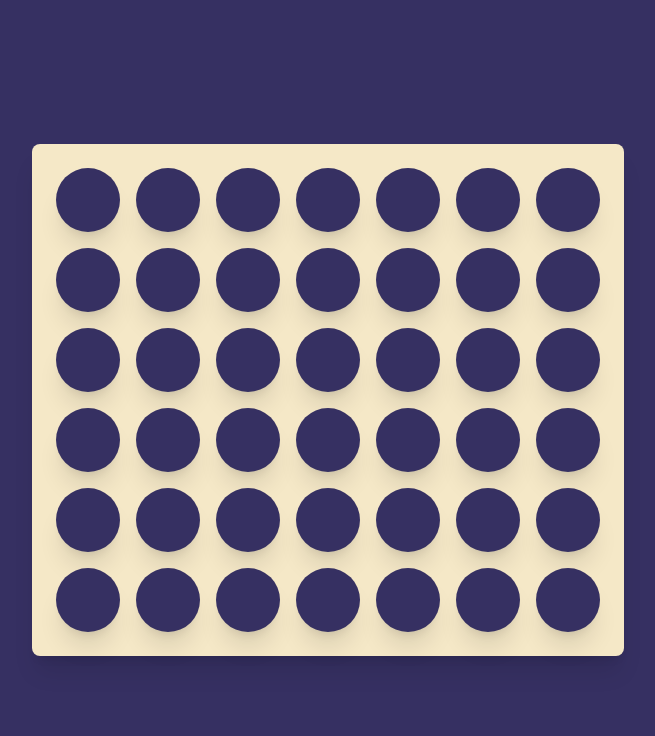
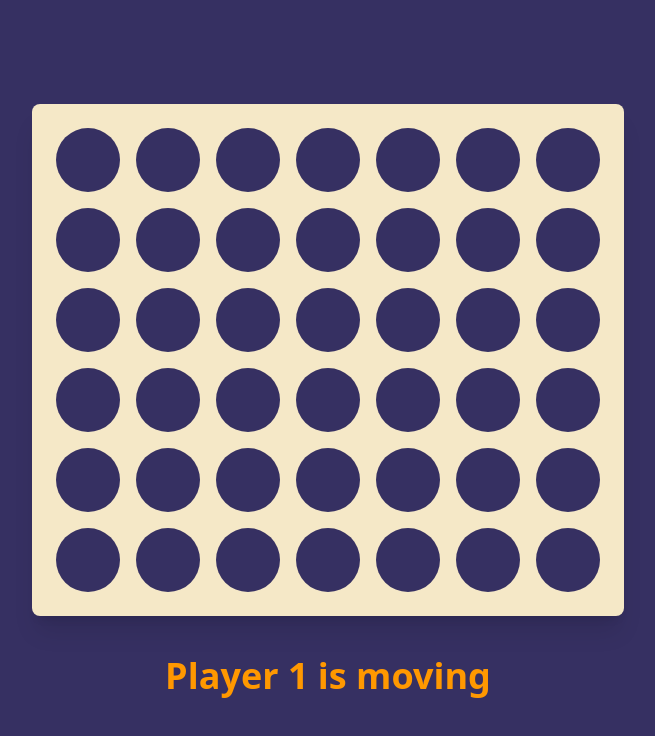
Before and after one commit to Vladyslav-Davydenko/Connect-Four-Game, a React (Vite) app in the folder connect-four/: page /game in a window 1280 px wide. Shown: the top 736 px of the page, without its empty margins (312-967 px from the left). Built offline with nearby package versions, Linux system fonts and the light colour scheme.

Commit message:
Some styling and animations

```diff
--- a/connect-four/src/views/components/slots/BoardSlot.tsx
+++ b/connect-four/src/views/components/slots/BoardSlot.tsx
@@ -16,22 +16,22 @@ export default function BoardSlot({
   onClickCallback,
 }: Props): JSX.Element {
   const outerClasses = clsx({
-    "size-16 rounded-full relative shadow-xl": true,
-    "bg-dark-blue": ch === "",
+    "size-16 rounded-full relative animate-drop_down": ch !== "",
     "bg-red": ch === "X",
     "bg-yellow": ch === "O",
   });
   const innerClasses = clsx({
     "size-12 rounded-full absolute inset-2 shadow-inner": ch !== "",
-    "bg-dark-blue": ch === "",
     "bg-red": ch === "X",
     "bg-yellow": ch === "O",
   });
 
   return (
     <div onClick={() => onClickCallback(x, y)}>
-      <div className={outerClasses}>
-        <div className={innerClasses}></div>
+      <div className="size-16 rounded-full bg-dark-blue">
+        <div className={outerClasses}>
+          <div className={innerClasses}></div>
+        </div>
       </div>
     </div>
   );
--- a/connect-four/src/views/pages/game/GamePage.tsx
+++ b/connect-four/src/views/pages/game/GamePage.tsx
@@ -15,22 +15,47 @@ export function GamePage(): JSX.Element {
   ]);
   const [currentPlayer, setCurrentPlayer] = useState<"X" | "O">("X");
 
-  const handleOnClick = (x: number, y: number) => {
-    console.log("Received x:", x);
-    console.log("Received y:", y);
+  const updateBoard = (x: number, y: number, ch: "X" | "O") => {
+    setBoard((prev) => {
+      const boardCopy = [...prev];
+      boardCopy[y][x] = ch;
+      return boardCopy;
+    });
+    setCurrentPlayer(ch === "X" ? "O" : "X");
+    return;
+  };
+
+  const handleOnClick = (x: number) => {
+    let y = board.findIndex((rowArr, index) => {
+      return rowArr[x] !== "" || index === board.length - 1;
+    });
+    if (y !== board.length - 1) y -= 1;
+    if (board[y][x] !== "") y -= 1;
+
+    updateBoard(x, y, currentPlayer);
   };
 
   return (
+    <div className="flex flex-col gap-6 text-center ">
       <div className="grid grid-cols-7 gap-4 bg-white p-6 rounded-lg shadow-xl">
         {board.map((row, i) =>
           row.map((ch, j) => {
             return (
               <div key={i + "-" + j}>
-              <BoardSlot x={j} y={i} ch={ch} onClickCallback={handleOnClick} />
+                <BoardSlot
+                  x={j}
+                  y={i}
+                  ch={ch}
+                  onClickCallback={handleOnClick}
+                />
               </div>
             );
           })
         )}
       </div>
+      <h1 className="text-yellow text-4xl pt-4">{`Player ${
+        currentPlayer === "X" ? "1" : "2"
+      } is moving`}</h1>
+    </div>
   );
 }
--- a/connect-four/tailwind.config.js
+++ b/connect-four/tailwind.config.js
@@ -28,6 +28,10 @@ export default {
           from: { transform: "translate(-3rem, 0)", opacity: "0" },
           to: { transform: "translate(0, 0)", opacity: "1" },
         },
+        drop_down: {
+          "0%": { transform: "translate(0, -30rem)", opacity: "0" },
+          "100%": { transform: "translate(0, 0)", opacity: "1" },
+        },
       },
       animation: {
         wiggle: "wiggle 2s ease-in-out infinite",
@@ -39,6 +43,7 @@ export default {
         appear_right_1: "appear_right 1s ease-in-out 0.5s",
         appear_left_2: "appear_left 1s ease-in-out 0.75s",
         appear_right_2: "appear_right 1s ease-in-out 1s",
+        drop_down: "drop_down 700ms ease-in-out",
       },
     },
   },
```
Lines whose indentation alone changed are shown as unchanged.
